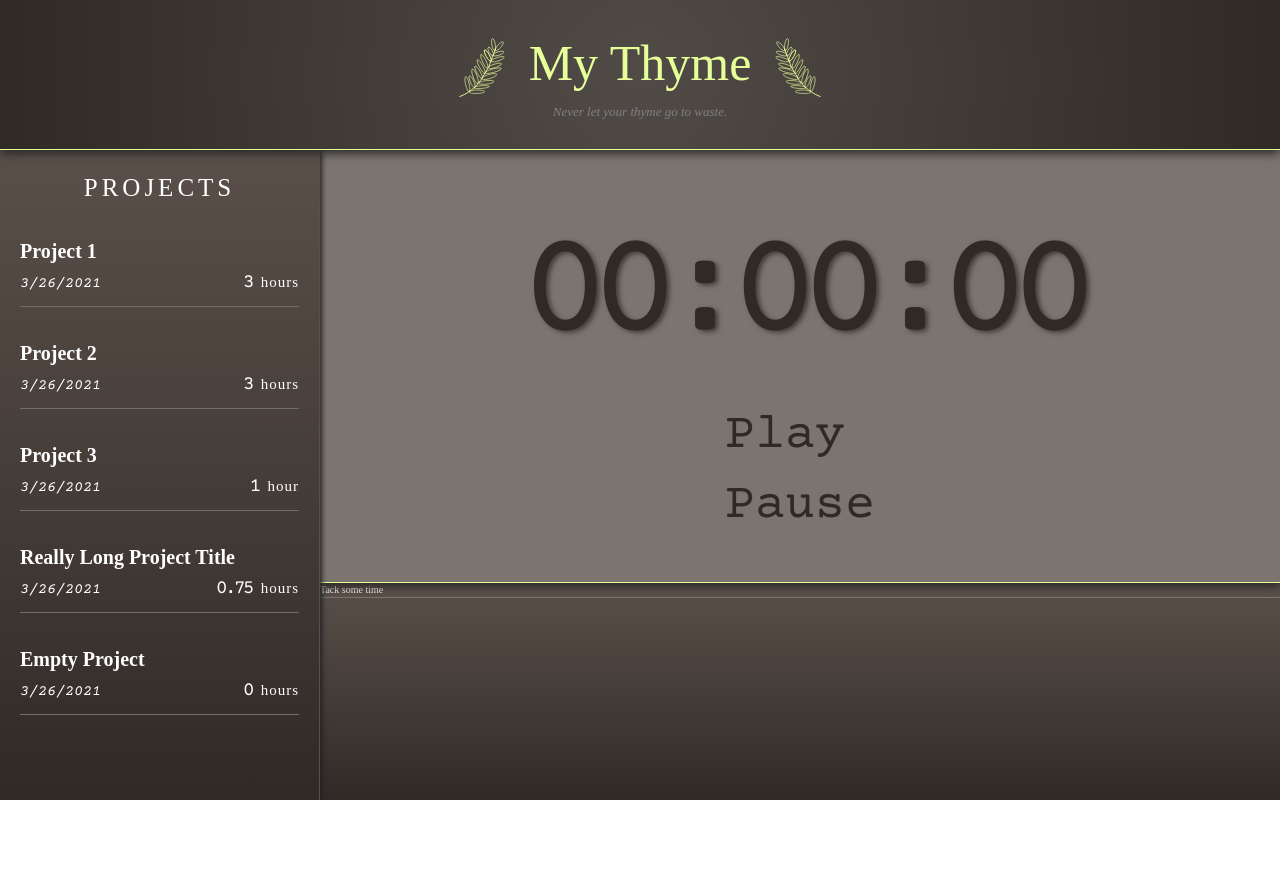
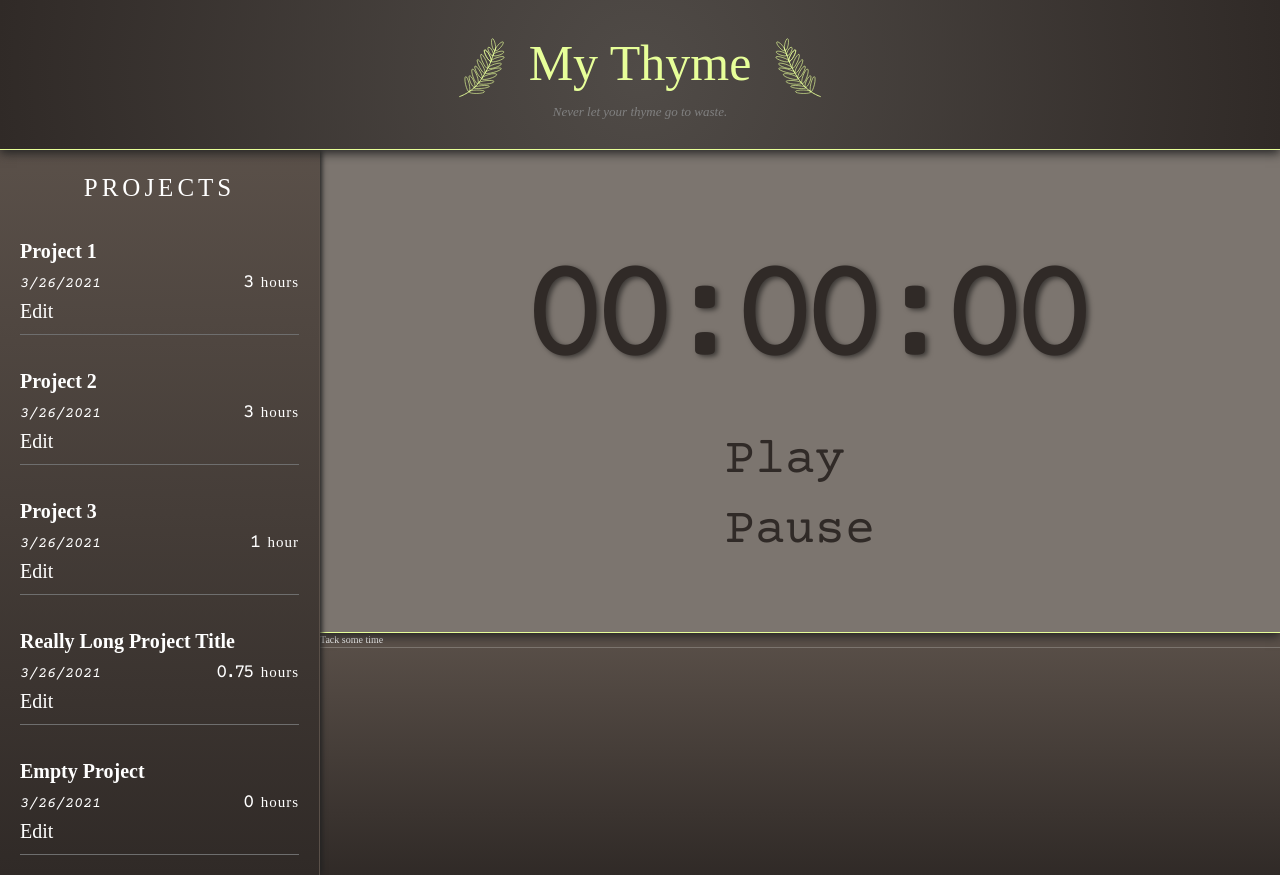
Before and after one commit to iambj/my-thyme, a React (Create React App) app: page / in a window 1280 px wide. Before the commit the page ends 800 px from the top, so only its background shows below. Built offline with nearby package versions, Linux system fonts and the light colour scheme.

Commit message:
Fixed underline bug when highlighting over projects

```diff
--- a/src/components/Project.tsx
+++ b/src/components/Project.tsx
@@ -1,5 +1,7 @@
-import React from "react";
+import React, { useState } from "react";
 import styled from "styled-components";
+
+import TrackedTimeList from "./TrackedTimeList";
 
 export interface ProjectType {
     projectName: string;
@@ -13,27 +15,52 @@ export interface ProjectType {
     onClick?: (e: React.MouseEvent<HTMLElement>) => void;
 }
 
+interface Globals {
+    globalModalState: boolean;
+    toggleModalState: (arg0: boolean) => void;
+}
+
 interface TimeLog {
     date: Date;
     note: string;
     timeLogged: number;
+    id: number;
 }
 
-const Project: React.FC<ProjectType> = ({
+const Project: React.FC<ProjectType & Globals> = ({
     onClick,
     projectName,
     lastModified,
     totalTime,
     timeLog,
     id,
+    globalModalState,
+    toggleModalState,
 }) => {
     // const { projectName, lastModified, totalTime, timeLog } = props;
     const DATE = `${
         lastModified.getMonth() + 1
     }/${lastModified.getDate()}/${lastModified.getFullYear()}`;
     // console.log(timeLog);
+
+    let [modalState, setModalState] = useState(false);
+
     return (
         <Container id={id.toString()} onClick={onClick}>
+            <div>
+                <div
+                    className="editButton"
+                    onClick={() => {
+                        if (globalModalState === false) {
+                            toggleModalState(true);
+                            setModalState(true);
+                        }
+                    }}
+                >
+                    Edit
+                </div>
+            </div>
+            {/* <div>Delete</div> */}
             <h2>{projectName}</h2>
             <div className="totalTime">
                 <span className="number">{totalTime / 60} </span>
@@ -42,6 +69,49 @@ const Project: React.FC<ProjectType> = ({
                 </span>
             </div>
             <div className="lastModified  smallText">{DATE}</div>
+
+            {modalState && false && (
+                <div>
+                    <div className="projectModal">
+                        <div
+                            className="closeX"
+                            onClick={() => {
+                                toggleModalState(false);
+                                // console.log(globalModalState);
+                                setModalState(false);
+                            }}
+                        >
+                            X
+                        </div>
+                        <div className="modalGrid">
+                            <div className="projectName">
+                                <h2 contentEditable="true">{projectName}</h2>
+                            </div>
+                            <div>
+                                <form action="">
+                                    <div>
+                                        <label htmlFor="a">Form</label>
+                                        <input type="text" name="" id="a" />
+                                    </div>
+                                    <div></div>
+                                    <div></div>
+                                </form>
+                                {/* <TrackedTimeList
+                                    activeProject={id}
+                                    currentProject={{
+                                        projectName,
+                                        lastModified,
+                                        totalTime,
+                                        timeLog,
+                                        id,
+                                    }}
+                                /> */}
+                            </div>
+                        </div>
+                    </div>
+                    {/* <div className="modalBack"></div> */}
+                </div>
+            )}
         </Container>
     );
 };
@@ -112,4 +182,67 @@ const Container = styled.div`
         /* width: 100%; */
         border-bottom: 1px var(--primary) solid;
     }
+    .editButton {
+        display: inline-block;
+
+        &:hover {
+            color: var(--primary);
+        }
+    }
+    .modalBack {
+        content: "";
+        position: absolute;
+        top: 0;
+        right: 0;
+        left: 0;
+        bottom: 0;
+        background: rgba(0, 0, 0, 0.5);
+        z-index: calc(var(--z-modal) - 1);
+        cursor: default;
+    }
+    .projectModal {
+        position: absolute;
+
+        width: 50%;
+        height: 50%;
+        top: 25%;
+        left: calc(25% + 100px);
+        cursor: default;
+        border: 6px solid var(--primary);
+        background-color: rgba(255, 255, 255, 0.5);
+        backdrop-filter: blur(8px) brightness(250%);
+        box-shadow: 0px 3px 10px var(--shadow);
+        max-width: 65%;
+        min-width: 300px;
+        z-index: var(--z-modal);
+
+        .closeX {
+            position: absolute;
+            right: 0.6rem;
+            top: 0.4rem;
+            cursor: pointer;
+            color: var(--brown);
+            font-weight: bold;
+            font-size: 3rem;
+            line-height: 3rem;
+            &:hover {
+                color: var(--primary);
+            }
+        }
+
+        .modalGrid {
+            /* display: grid; */
+            display: flex;
+            flex-direction: column;
+        }
+        .projectName {
+            display: flex;
+            color: var(--darkBrown);
+            font-weight: 800;
+            width: 100%;
+            height: 8rem;
+            align-items: center;
+            justify-content: center;
+        }
+    }
 `;
```
